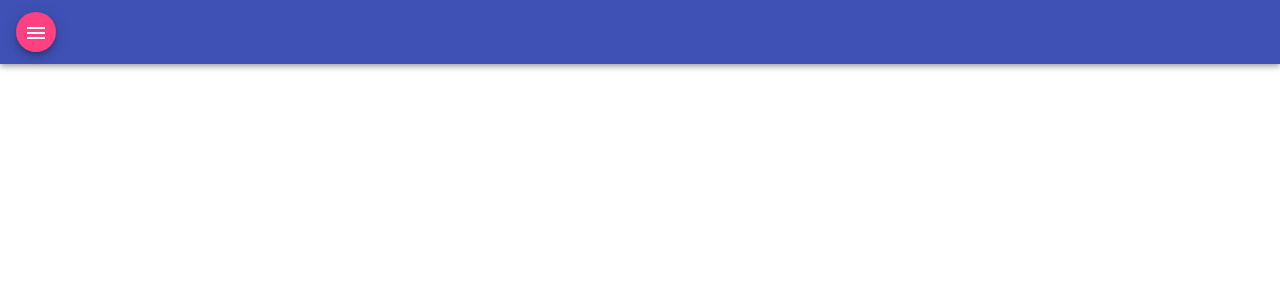
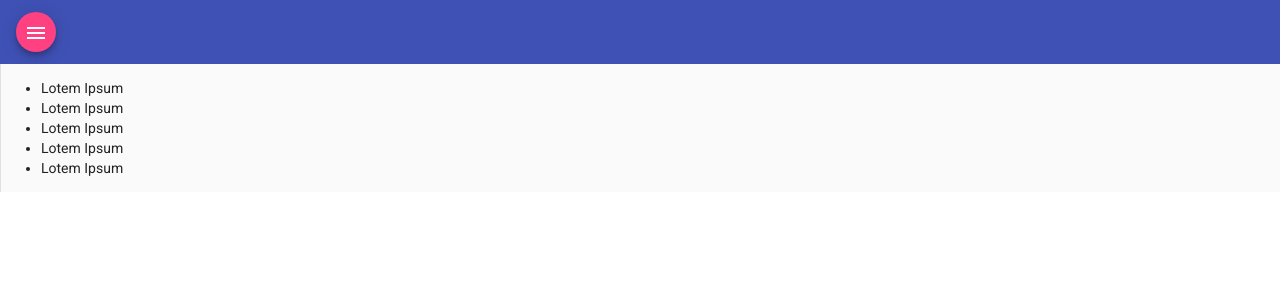
Before and after one commit to marciomesquita/ng-todo-app, an Angular app: page / in a window 1280 px wide. Shown: the top 300 px of the page. Built offline with nearby package versions, Linux system fonts and the light colour scheme.

Commit message:
add: home page with router showing simple data

```diff
--- /dev/null
+++ b/src/app/pages/home/home.component.html
@@ -0,0 +1,9 @@
+<div class="container">
+  <div class="list">
+    <ul class="list-item">
+      <li *ngFor="let todo of todos">
+        {{ todo.title }}
+      </li>
+    </ul>
+  </div>
+</div>
--- /dev/null
+++ b/src/app/pages/home/home.component.ts
@@ -0,0 +1,21 @@
+import { Component, OnInit } from '@angular/core';
+
+@Component({
+  selector: 'app-home',
+  templateUrl: './home.component.html',
+  styleUrls: ['./home.component.scss']
+})
+export class HomeComponent implements OnInit {
+  todos: Array<Object> = [
+    { id: 1, title: 'Lotem Ipsum', done: false},
+    { id: 2, title: 'Lotem Ipsum', done: false },
+    { id: 3, title: 'Lotem Ipsum', done: false },
+    { id: 4, title: 'Lotem Ipsum', done: false },
+    { id: 5, title: 'Lotem Ipsum', done: false }
+  ];
+  constructor() { }
+
+  ngOnInit(): void {
+  }
+
+}
```
Also changed, not shown: src/app/app.module.ts (+8 -2 lines), src/app/pages/home/home.component.scss (added), 1 other file (tests, documents, lock files or other folders).
